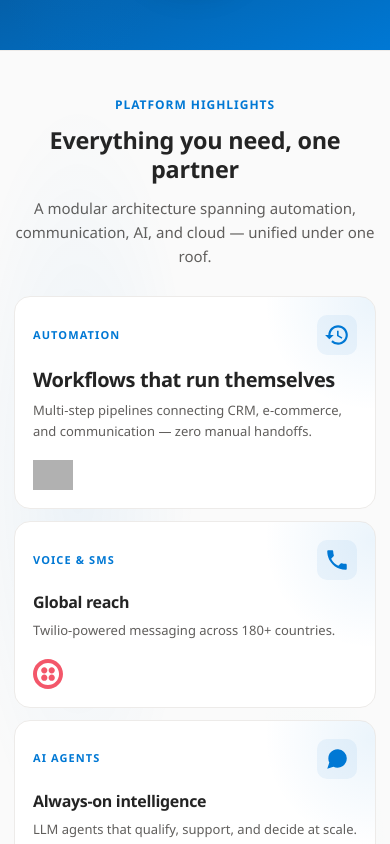
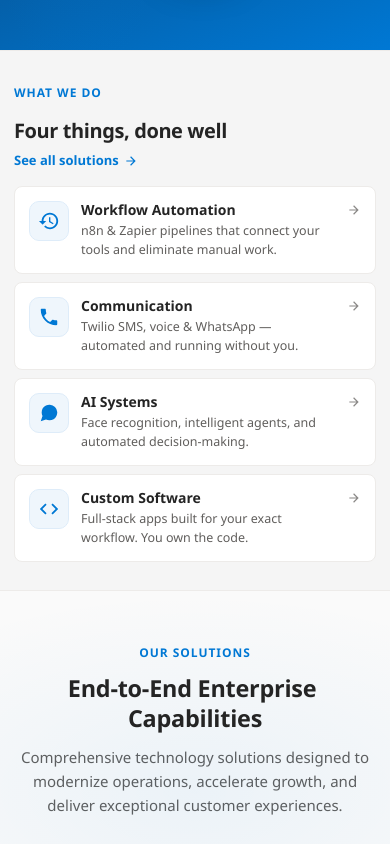
Before and after one commit to mehtab-m/zentroPortfolio, a React (Vite) app: page / in a window 390 px wide. Shown: the part 3120-3964 px from the top of the page. Built offline with nearby package versions, Linux system fonts and the light colour scheme; grey boxes are pictures that could not be loaded; a web font is replaced by a local one.

Commit message:
videos added

```diff
--- a/src/assets/videos/videoLinks.js
+++ b/src/assets/videos/videoLinks.js
@@ -2,9 +2,9 @@
 // Format: 'project-id': 'https://res.cloudinary.com/YOUR_CLOUD/video/upload/...'
 
 export const projectVideos = {
-  'sms-automation':       '',   // paste Cloudinary URL here
-  'n8n-automation':       '',   // paste Cloudinary URL here
-  'twilio-platform':      '',   // paste Cloudinary URL here
-  'institute-management': '',   // paste Cloudinary URL here
-  'face-recognition':     '',   // paste Cloudinary URL here
+  'sms-automation':       'https://res.cloudinary.com/pj8od328/video/upload/v1785027508/sms_byaqoe.mp4',
+  'n8n-automation':       'https://res.cloudinary.com/pj8od328/video/upload/v1785025641/FlowbaseAutomation_Tayyab_fcn8a4.mp4',
+  'twilio-platform':      'https://res.cloudinary.com/pj8od328/video/upload/v1785027635/Twillio_syobwk.mp4',
+  'institute-management': '',
+  'face-recognition':     'https://res.cloudinary.com/pj8od328/video/upload/v1785025837/Security_AI_by_Haseeb_n0zcmz.mp4',
 }
--- a/src/components/BentoShowcase.css
+++ b/src/components/BentoShowcase.css
@@ -1,99 +1,92 @@
 .bento-section {
-  position: relative;
-  overflow: hidden;
-  background: var(--surface);
-  padding: 48px 0;
+  background: var(--surface-alt);
+  border-top: 1px solid var(--border);
+  border-bottom: 1px solid var(--border);
+  padding: 36px 0;
 }
 
-.bento-bg {
-  position: absolute;
-  inset: -20% 0;
-  background:
-    radial-gradient(ellipse 50% 40% at 20% 30%, rgba(0, 120, 212, 0.06) 0%, transparent 60%),
-    radial-gradient(ellipse 40% 50% at 80% 70%, rgba(80, 227, 194, 0.05) 0%, transparent 60%);
-  pointer-events: none;
+/* ── Header row ───────────────────────────────────── */
+.bento-header {
+  display: flex;
+  align-items: flex-end;
+  justify-content: space-between;
+  gap: 16px;
+  margin-bottom: 20px;
+  flex-wrap: wrap;
 }
 
-.bento-section .section-header {
-  margin-bottom: 28px;
+.bento-title {
+  font-size: 20px;
+  font-weight: 700;
+  color: var(--text-h);
+  margin: 4px 0 0;
+  letter-spacing: -0.02em;
 }
 
-.bento-grid {
-  display: grid;
-  grid-template-columns: repeat(3, 1fr);
-  grid-auto-rows: minmax(160px, auto);
-  gap: 16px;
+.bento-see-all {
+  display: inline-flex;
+  align-items: center;
+  gap: 5px;
+  font-size: 13px;
+  font-weight: 600;
+  color: var(--primary);
+  text-decoration: none;
+  white-space: nowrap;
+  flex-shrink: 0;
+  transition: gap 0.15s;
 }
 
-.bento-card {
-  position: relative;
-  border-radius: 16px;
-  overflow: hidden;
-  background: var(--surface-elevated);
-  border: 1px solid var(--border);
-  transition: box-shadow 0.35s ease;
-}
-
-.bento-card:hover {
-  box-shadow: var(--shadow-lg);
-}
-
-.bento-large {
-  grid-column: span 2;
-  grid-row: span 2;
-}
-
-.bento-wide {
-  grid-column: span 3;
-}
-
-.bento-card-link {
-  display: flex;
-  flex-direction: column;
+.bento-see-all:hover {
   gap: 8px;
-  padding: 24px;
-  height: 100%;
-  min-height: 160px;
-  text-decoration: none;
-  color: inherit;
-  position: relative;
-}
-
-.bento-card-link:hover {
   text-decoration: none;
 }
 
-.bento-card-glow {
-  position: absolute;
-  top: -50%;
-  right: -30%;
-  width: 220px;
-  height: 220px;
-  background: radial-gradient(circle, rgba(0, 120, 212, 0.08) 0%, transparent 70%);
-  pointer-events: none;
-  transition: opacity 0.3s;
+/* ── Feature strip ────────────────────────────────── */
+.bento-strip {
+  display: grid;
+  grid-template-columns: repeat(4, 1fr);
+  gap: 12px;
 }
 
-.bento-card:hover .bento-card-glow {
-  opacity: 1.5;
+/* ── Individual feature tile ──────────────────────── */
+.bento-feature {
+  display: flex;
+  align-items: flex-start;
+  gap: 12px;
+  padding: 16px;
+  background: var(--surface-elevated);
+  border: 1px solid var(--border);
+  border-radius: var(--radius-lg);
+  text-decoration: none;
+  color: inherit;
+  transition: border-color 0.15s, box-shadow 0.15s, transform 0.15s;
+  position: relative;
+  overflow: hidden;
 }
 
-.bento-card-top {
-  display: flex;
-  align-items: center;
-  justify-content: space-between;
-  margin-bottom: 4px;
+.bento-feature::before {
+  content: '';
+  position: absolute;
+  top: 0; left: 0; right: 0;
+  height: 2px;
+  background: linear-gradient(90deg, var(--primary), #50e3c2);
+  transform: scaleX(0);
+  transform-origin: left;
+  transition: transform 0.25s ease;
 }
 
-.bento-eyebrow {
-  font-size: 11px;
-  font-weight: 700;
-  text-transform: uppercase;
-  letter-spacing: 0.1em;
-  color: var(--primary);
+.bento-feature:hover {
+  border-color: var(--primary);
+  box-shadow: var(--shadow-md);
+  transform: translateY(-2px);
+  text-decoration: none;
 }
 
-.bento-icon-wrap {
+.bento-feature:hover::before {
+  transform: scaleX(1);
+}
+
+.bento-feature-icon {
   width: 40px;
   height: 40px;
   border-radius: 10px;
@@ -102,88 +95,74 @@
   display: flex;
   align-items: center;
   justify-content: center;
+  flex-shrink: 0;
+  border: 1px solid var(--primary-light);
+  transition: background 0.2s, color 0.2s;
 }
 
-.bento-card h3 {
-  font-size: clamp(16px, 1.6vw, 20px);
+.bento-feature:hover .bento-feature-icon {
+  background: var(--primary);
+  color: #fff;
+}
+
+.bento-feature-text {
+  display: flex;
+  flex-direction: column;
+  gap: 3px;
+  flex: 1;
+  min-width: 0;
+}
+
+.bento-feature-text strong {
+  font-size: 14px;
+  font-weight: 600;
   color: var(--text-h);
-  letter-spacing: -0.02em;
   line-height: 1.25;
 }
 
-.bento-card p {
-  font-size: 13px;
-  line-height: 1.6;
+.bento-feature-text span {
+  font-size: 12.5px;
   color: var(--text);
-  flex: 1;
-  max-width: 420px;
+  line-height: 1.5;
 }
 
-.bento-logo {
-  margin-top: auto;
-  padding-top: 10px;
+.bento-feature-arrow {
+  color: var(--text-muted);
+  flex-shrink: 0;
+  margin-top: 2px;
+  transition: color 0.15s, transform 0.15s;
 }
 
-.bento-logo img {
-  height: 30px;
-  width: auto;
-  opacity: 0.8;
-  transition: opacity 0.3s, transform 0.3s;
+.bento-feature:hover .bento-feature-arrow {
+  color: var(--primary);
+  transform: translateX(3px);
 }
 
-.bento-card:hover .bento-logo img {
-  opacity: 1;
-  transform: translateX(4px);
-}
-
-.bento-large .bento-card-link {
-  min-height: 320px;
-}
-
-.bento-large h3 {
-  font-size: clamp(20px, 2.5vw, 26px);
-}
-
+/* ── Responsive ───────────────────────────────────── */
 @media (max-width: 900px) {
-  .bento-grid {
-    grid-template-columns: 1fr 1fr;
-    grid-auto-rows: minmax(140px, auto);
-  }
-
-  .bento-large {
-    grid-column: span 2;
-    grid-row: span 1;
-  }
-
-  .bento-wide {
-    grid-column: span 2;
-  }
-
-  .bento-large .bento-card-link {
-    min-height: 180px;
+  .bento-strip {
+    grid-template-columns: repeat(2, 1fr);
   }
 }
 
-@media (max-width: 600px) {
+@media (max-width: 540px) {
   .bento-section {
-    padding: 40px 0;
+    padding: 28px 0;
   }
 
-  .bento-grid {
+  .bento-strip {
     grid-template-columns: 1fr;
-    gap: 12px;
+    gap: 8px;
   }
 
-  .bento-large,
-  .bento-wide {
-    grid-column: span 1;
+  .bento-feature {
+    padding: 14px;
   }
 
-  .bento-large .bento-card-link {
-    min-height: 160px;
-  }
-
-  .bento-card-link {
-    padding: 18px;
+  .bento-header {
+    flex-direction: column;
+    align-items: flex-start;
+    gap: 8px;
+    margin-bottom: 16px;
   }
 }
--- a/src/components/BentoShowcase.jsx
+++ b/src/components/BentoShowcase.jsx
@@ -1,99 +1,72 @@
-import { useRef } from 'react'
 import { Link } from 'react-router-dom'
-import { motion, useScroll, useTransform } from 'framer-motion'
+import { motion } from 'framer-motion'
 import { Icon } from './Icons'
-import { getLogoUrl } from '../data/logos'
+import { staggerContainer, staggerItem } from '../lib/motion'
 import './BentoShowcase.css'
 
-const bentoItems = [
+const features = [
   {
-    size: 'large',
-    eyebrow: 'Automation',
-    title: 'Workflows that run themselves',
-    desc: 'Multi-step pipelines connecting CRM, e-commerce, and communication — zero manual handoffs.',
     icon: 'automation',
-    slug: 'zapier',
-    to: '/services',
+    label: 'Workflow Automation',
+    desc: 'n8n & Zapier pipelines that connect your tools and eliminate manual work.',
+    to: '/services#workflow',
   },
   {
-    size: 'medium',
-    eyebrow: 'Voice & SMS',
-    title: 'Global reach',
-    desc: 'Twilio-powered messaging across 180+ countries.',
     icon: 'phone',
-    slug: 'twilio',
-    to: '/services',
+    label: 'Communication',
+    desc: 'Twilio SMS, voice & WhatsApp — automated and running without you.',
+    to: '/services#communication',
   },
   {
-    size: 'medium',
-    eyebrow: 'AI Agents',
-    title: 'Always-on intelligence',
-    desc: 'LLM agents that qualify, support, and decide at scale.',
     icon: 'ai',
-    slug: 'openai',
-    to: '/services',
+    label: 'AI Systems',
+    desc: 'Face recognition, intelligent agents, and automated decision-making.',
+    to: '/services#ai',
   },
   {
-    size: 'wide',
-    eyebrow: 'Cloud Native',
-    title: 'Built for enterprise scale',
-    desc: 'Multi-region deployment on Azure & Google Cloud with 99.9% uptime SLA and elastic scaling.',
-    icon: 'globe',
-    slug: 'microsoft-azure',
-    to: '/about',
+    icon: 'code',
+    label: 'Custom Software',
+    desc: 'Full-stack apps built for your exact workflow. You own the code.',
+    to: '/services#software',
   },
 ]
 
 export default function BentoShowcase() {
-  const ref = useRef(null)
-  const { scrollYProgress } = useScroll({ target: ref, offset: ['start end', 'end start'] })
-  const bgY = useTransform(scrollYProgress, [0, 1], ['0%', '20%'])
+  return (
+    <section className="bento-section">
+      <div className="container">
+        <div className="bento-header">
+          <div>
+            <span className="section-eyebrow">What We Do</span>
+            <h2 className="bento-title">Four things, done well</h2>
+          </div>
+          <Link to="/services" className="bento-see-all">
+            See all solutions <Icon name="arrow" size={14} />
+          </Link>
+        </div>
 
-  return (
-    <section className="bento-section section" ref={ref}>
-      <motion.div className="bento-bg" style={{ y: bgY }} aria-hidden="true" />
-
-      <div className="container">
         <motion.div
-          className="section-header center"
-          initial={{ opacity: 0, y: 40 }}
-          whileInView={{ opacity: 1, y: 0 }}
-          viewport={{ once: true, amount: 0.4 }}
-          transition={{ duration: 0.7 }}
+          className="bento-strip"
+          variants={staggerContainer}
+          initial="hidden"
+          whileInView="visible"
+          viewport={{ once: true, amount: 0.3 }}
         >
-          <span className="section-eyebrow">Platform Highlights</span>
-          <h2>Everything you need, one partner</h2>
-          <p>A modular architecture spanning automation, communication, AI, and cloud — unified under one roof.</p>
-        </motion.div>
-
-        <div className="bento-grid">
-          {bentoItems.map((item, i) => (
-            <motion.div
-              key={item.title}
-              className={`bento-card bento-${item.size}`}
-              initial={{ opacity: 0, y: 48 }}
-              whileInView={{ opacity: 1, y: 0 }}
-              viewport={{ once: true, amount: 0.2 }}
-              transition={{ delay: i * 0.08, duration: 0.6, ease: [0.22, 1, 0.36, 1] }}
-              whileHover={{ y: -6 }}
-            >
-              <Link to={item.to} className="bento-card-link">
-                <div className="bento-card-glow" aria-hidden="true" />
-                <div className="bento-card-top">
-                  <span className="bento-eyebrow">{item.eyebrow}</span>
-                  <div className="bento-icon-wrap">
-                    <Icon name={item.icon} size={26} />
-                  </div>
+          {features.map(({ icon, label, desc, to }) => (
+            <motion.div key={label} variants={staggerItem}>
+              <Link to={to} className="bento-feature" aria-label={label}>
+                <div className="bento-feature-icon">
+                  <Icon name={icon} size={22} />
                 </div>
-                <h3>{item.title}</h3>
-                <p>{item.desc}</p>
-                <div className="bento-logo">
-                  <img src={getLogoUrl(item.slug)} alt="" loading="lazy" />
+                <div className="bento-feature-text">
+                  <strong>{label}</strong>
+                  <span>{desc}</span>
                 </div>
+                <Icon name="arrow" size={14} className="bento-feature-arrow" />
               </Link>
             </motion.div>
           ))}
-        </div>
+        </motion.div>
       </div>
     </section>
   )
--- a/src/pages/Portfolio.css
+++ b/src/pages/Portfolio.css
@@ -79,7 +79,8 @@
 .project-video {
   width: 100%;
   height: 100%;
-  object-fit: cover;
+  object-fit: contain;
+  background: #000;
   display: block;
   flex: 1;
 }
--- a/src/pages/Portfolio.jsx
+++ b/src/pages/Portfolio.jsx
@@ -143,7 +143,7 @@ const statusConfig = {
   delivered: { label: 'Delivered',        color: '#0078d4' },
 }
 
-function VideoPlayer({ projectId }) {
+function VideoPlayer({ projectId, autoplay = false, muted = false, playsInline = true }) {
   const url = projectVideos[projectId]
   if (!url) return (
     <div className="project-video-placeholder">
@@ -157,7 +157,10 @@ function VideoPlayer({ projectId }) {
       src={url}
       controls
       preload="metadata"
-      playsInline
+      autoPlay={autoplay}
+      muted={muted}
+      playsInline={playsInline}
+      loop={autoplay}
       aria-label="Project demo video"
     />
   )
@@ -237,7 +240,8 @@ export default function Portfolio() {
                 >
                   {/* Left: video */}
                   <div className="project-item-media">
-                    <VideoPlayer projectId={id} />
+                   <VideoPlayer projectId={id} autoplay={true} muted={true} playsInline={true} />
+
                     <div className="project-item-badges">
                       <span
                         className="project-status-badge"
```
